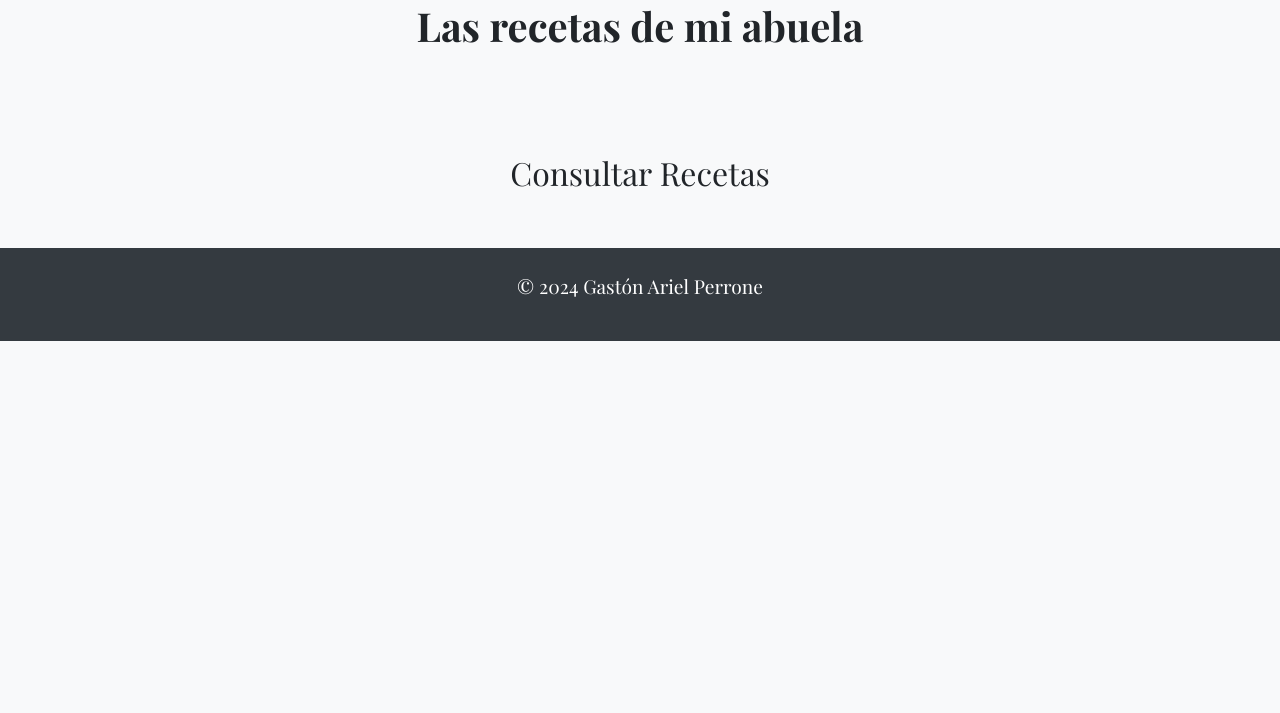
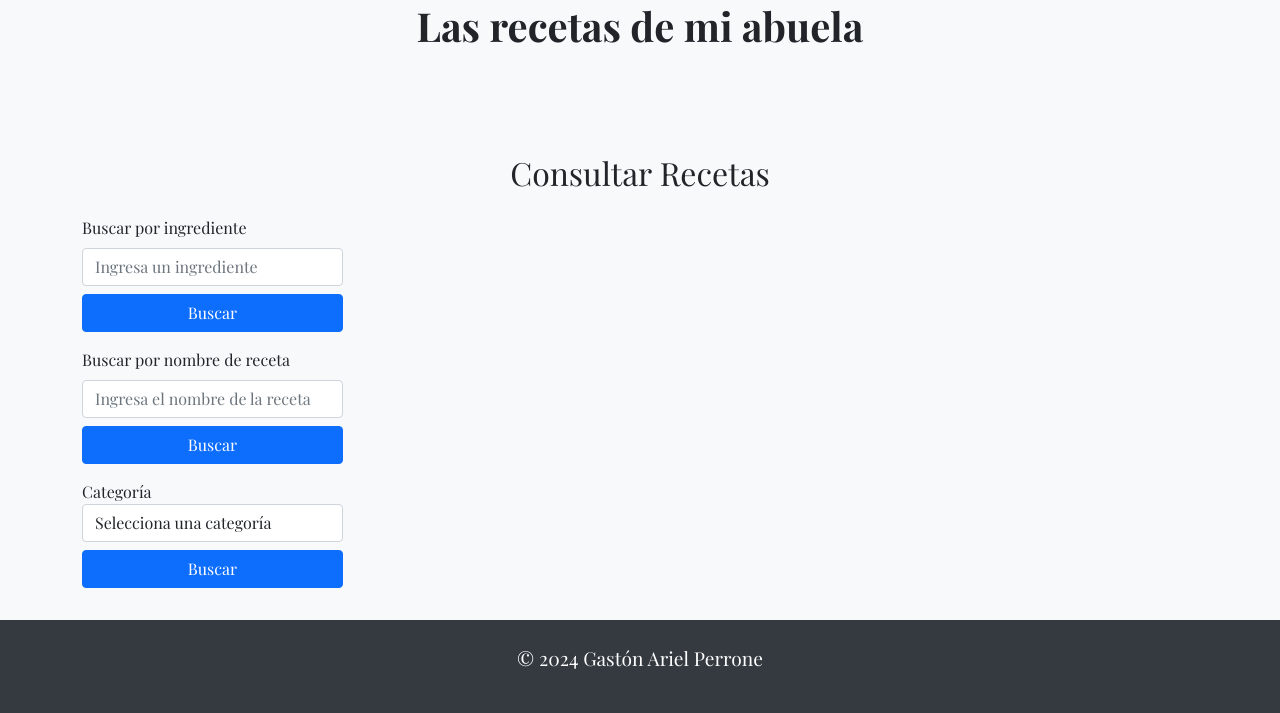
Before and after one commit to GastonArielPerrone/las-recetas-de-mi-abuela, a Flask app: page /consultar_recetas in a window 1280 px wide. Shown: the part 245-958 px from the top of the page. Before the commit the page ends 586 px from the top, so only its background shows below. Run offline with Flask 3, Linux system fonts and the light colour scheme.

Commit message:
Searchs are added.

```diff
--- a/modelo_orm.py
+++ b/modelo_orm.py
@@ -30,7 +30,7 @@ def inicializar_db():
     db.connect()
     db.create_tables([Categoria, Receta], safe=True)
     categorias_default = [
-        "Todas las recetas", "Entradas", "Platos principales", "Postres", "Bebidas",
+        "Entradas", "Platos principales", "Postres", "Bebidas",
         "Sopas", "Panadería", "Pastelería", "Galletas", "Salsas", "Ensaladas",
         "Guarniciones", "Vegetarianas", "Sin gluten", "Apto para diabéticos"
     ]
--- a/templates/Consultar_recetas.html
+++ b/templates/Consultar_recetas.html
@@ -25,8 +25,45 @@
     <main class="container mt-5">
         <h2 class="text-center">Consultar Recetas</h2>
 
-        <!-- Mostrar Recetas -->
         <div class="row mt-4">
+            <!-- Columna Izquierda (Formularios de Búsqueda) -->
+            <div class="col-md-3">
+                <!-- Formulario para buscar por ingrediente -->
+                <form id="form-buscar-ingrediente" action="{{ url_for('consultar_recetas') }}" method="GET">
+                    <div class="mb-3">
+                        <label for="ingrediente" class="form-label">Buscar por ingrediente</label>
+                        <input type="text" class="form-control" id="ingrediente" name="ingrediente" placeholder="Ingresa un ingrediente" value="{{ request.args.get('ingrediente', '') }}" />
+                        <button type="submit" class="btn btn-primary mt-2 w-100">Buscar</button>
+                    </div>
+                </form>
+
+                <!-- Formulario para buscar por nombre de receta -->
+                <form id="form-buscar-nombre" action="{{ url_for('consultar_recetas') }}" method="GET">
+                    <div class="mb-3">
+                        <label for="nombre-receta" class="form-label">Buscar por nombre de receta</label>
+                        <input type="text" class="form-control" id="nombre-receta" name="nombre_receta" placeholder="Ingresa el nombre de la receta" value="{{ request.args.get('nombre_receta', '') }}" />
+                        <button type="submit" class="btn btn-primary mt-2 w-100">Buscar</button>
+                    </div>
+                </form>
+
+                <!-- Formulario para seleccionar categoría -->
+                <form id="form-buscar-categoria" action="{{ url_for('consultar_recetas') }}" method="GET">
+                    <div class="form-group">
+                        <label for="category">Categoría</label>
+                        <select class="form-control" id="category" name="category" required>
+                            <option value="" disabled selected>Selecciona una categoría</option>
+                            {% for categoria in categorias %}
+                            <option value="{{ categoria.nombre_categoria }}" {% if categoria.nombre_categoria == request.args.get('category') %} selected {% endif %}>{{ categoria.nombre_categoria }}</option>
+                            {% endfor %}
+                        </select>
+                        <button type="submit" class="btn btn-primary mt-2 w-100">Buscar</button>
+                    </div>
+                </form>
+            </div>
+
+            <!-- Columna Derecha (Mostrar Recetas) -->
+            <div class="col-md-9">
+                <div class="row">
                     {% for receta in recetas %}
                     <div class="col-md-4 mb-4">
                         <div class="card">
@@ -41,6 +78,8 @@
                     </div>
                     {% endfor %}
                 </div>
+            </div>
+        </div>
     </main>
 
     <!-- Footer -->
```
Lines whose indentation alone changed are shown as unchanged.
